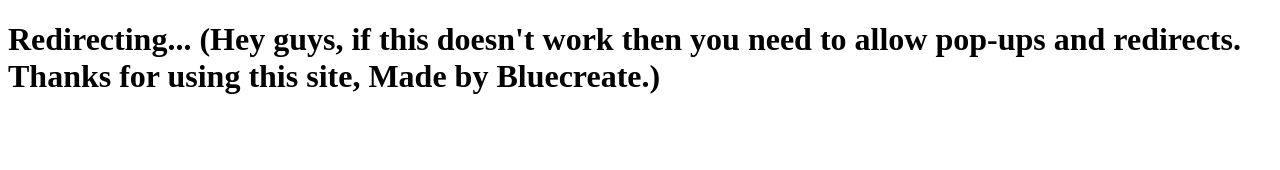
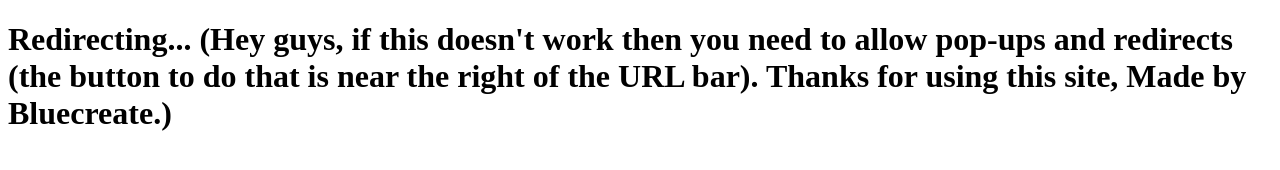
Before and after one commit to BlueCreate/blueswitch, a plain HTML site: page index.html in a window 1280 px wide. Drawn offline with Linux system fonts and the light colour scheme.

Commit message:
Update index.html

```diff
--- a/index.html
+++ b/index.html
@@ -37,6 +37,6 @@
 </script>
 </head>
 <body>
-<h1>Redirecting... (Hey guys, if this doesn't work then you need to allow pop-ups and redirects. Thanks for using this site, Made by Bluecreate.)</h1>
+<h1>Redirecting... (Hey guys, if this doesn't work then you need to allow pop-ups and redirects (the button to do that is near the right of the URL bar). Thanks for using this site, Made by Bluecreate.)</h1>
 </body>
 </html>
```
